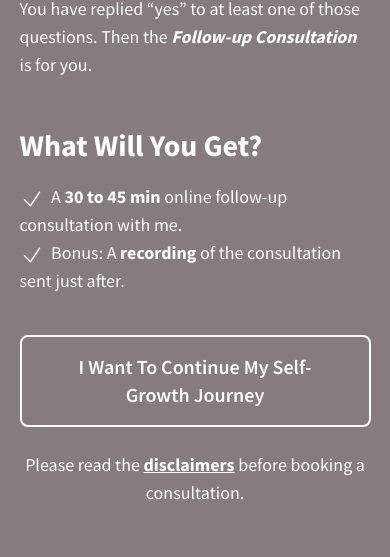
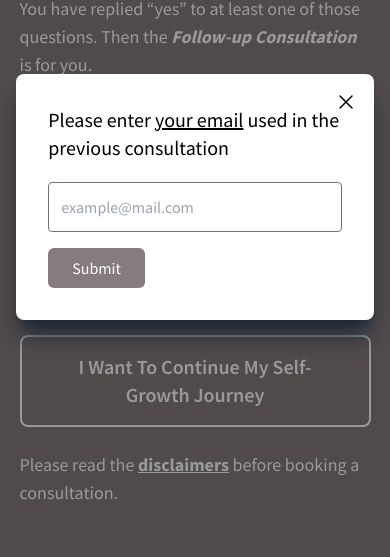
Before and after one commit to yewyewXD/client_zoee-astro, a Next.js app: page /services/followup in a window 390 px wide. Both pictures are taken after a click on the button "I Want To Continue My Self-Growth Journey". Shown: the part 1025-1582 px from the top of the page. Built offline with nearby package versions, Linux system fonts and the light colour scheme; no server answers.

Commit message:
check email b4 followup consultation

```diff
--- a/components/UI/Navbar.jsx
+++ b/components/UI/Navbar.jsx
@@ -1,6 +1,6 @@
 import Image from "next/image";
 import Link from "next/link";
-import React, { useEffect, useState } from "react";
+import React, { Fragment, useEffect, useState } from "react";
 import navItems from "../../json/navItems.json";
 import { useRouter } from "next/router";
 
@@ -164,7 +164,7 @@ const Navbar = () => {
             const hasSubItem = navItem.subItems?.length > 0;
 
             return (
-              <>
+              <Fragment key={navItem.id}>
                 <Link
                   href={navItem.link}
                   key={navItem.id}
@@ -208,7 +208,7 @@ const Navbar = () => {
                     ))}
                   </div>
                 )}
-              </>
+              </Fragment>
             );
           })}
         </div>
--- a/components/UI/modal/PaymentModal.jsx
+++ b/components/UI/modal/PaymentModal.jsx
@@ -1,8 +1,23 @@
 import Image from "next/image";
-import React from "react";
+import React, { useRef, useState } from "react";
 import PaymentBtn from "../buttons/PaymentBtn";
 
-const PaymentModal = ({ onClose, price, image, title }) => {
+const PaymentModal = ({ onClose, price, image, title, clients }) => {
+  const followupEmailRef = useRef();
+  const [isNotEligible, setIsNotEligible] = useState(false);
+  const [isPassedCheck, setIsPassedCheck] = useState(false);
+
+  async function handleCheckFollowup(e) {
+    e.preventDefault();
+    const value = followupEmailRef.current.value;
+    if (clients.includes(value)) {
+      setIsPassedCheck(true);
+      setIsNotEligible(false);
+    } else {
+      setIsNotEligible(true);
+    }
+  }
+
   return (
     <div
       className="fixed h-screen w-screen bg-opacity-40 bg-black flex justify-center items-center"
@@ -33,6 +48,33 @@ const PaymentModal = ({ onClose, price, image, title }) => {
         </span>
 
         {/* Content */}
+
+        {clients && !isPassedCheck ? (
+          <div>
+            <form onSubmit={handleCheckFollowup}>
+              <div className="text-xl mb-5">
+                Please enter <u> your email</u> used in the previous
+                consultation
+              </div>
+              <input
+                ref={followupEmailRef}
+                className="border border-gray-500 rounded w-full p-3"
+                type="email"
+                placeholder="example@mail.com"
+                required
+              />
+              {isNotEligible && (
+                <div className="mt-1 text-sm text-red-600">
+                  You have not done any consultation before and are not eligible
+                  for a Follow-up Consultation.
+                </div>
+              )}
+              <button className="bg-gray text-white py-2 px-6 rounded-md mt-4 hover:opacity-80 smooth">
+                Submit
+              </button>
+            </form>
+          </div>
+        ) : (
           <div>
             <div className="mt-2">
               <div className="flex items-center justify-between">
@@ -68,6 +110,7 @@ const PaymentModal = ({ onClose, price, image, title }) => {
               <PaymentBtn amount={price} />
             </div>
           </div>
+        )}
       </div>
     </div>
   );
--- a/pages/_app.js
+++ b/pages/_app.js
@@ -15,10 +15,11 @@ function MyApp({ Component, pageProps }) {
   const [modalProps, setModalProps] = useState({});
 
   function openPaymentModal(anyProps) {
-    console.log("open");
     setIsModalOpened(true);
     if (anyProps) {
       setModalProps(anyProps);
+    } else {
+      setModalProps({});
     }
   }
 
--- /dev/null
+++ b/pages/api/customer.js
@@ -0,0 +1,17 @@
+export default async function handler(req, res) {
+  try {
+    const response = await fetch(
+      `https://api.airtable.com/v0/appwdcuTEadLSlTYH/tbleZN2ejVkPUMW7l`,
+      {
+        method: "GET",
+        headers: {
+          Authorization: `Bearer ${process.env.AIRTABLE_TOKEN}`,
+        },
+      }
+    );
+    const data = await response.json();
+    res.status(200).json(data.records.map((record) => record.fields.students));
+  } catch (err) {
+    res.status(500).send(err);
+  }
+}
--- a/pages/services/followup.jsx
+++ b/pages/services/followup.jsx
@@ -1,12 +1,29 @@
 import Head from "next/head";
 import Link from "next/link";
-import React from "react";
+import React, { useState } from "react";
 import Footer from "../../components/UI/Footer";
 import Navbar from "../../components/UI/Navbar";
 import SectionHead from "../../components/UI/SectionHead";
 import Tick from "../../components/UI/Tick";
+import { getClients } from "../../utils";
+import { SyncLoader } from "react-spinners";
 
-const Followup = () => {
+const Followup = ({ openPaymentModal }) => {
+  const [isLoading, setIsLoading] = useState(false);
+
+  async function handleBooking() {
+    setIsLoading(true);
+    const clients = await getClients();
+    setIsLoading(false);
+
+    openPaymentModal({
+      price: 50,
+      image: "/images/service-follow.jpg",
+      title: "Follow-up Consultation",
+      clients,
+    });
+  }
+
   return (
     <div>
       <Head>
@@ -117,13 +134,24 @@ const Followup = () => {
                 </ul>
               </div>
 
-              <div className="sm:mt-20 mt-10 flex justify-center">
-                <button className="sm:text-2xl text-xl sm:px-12 px-8 sm:py-6 py-4 border-2 border-white hover:bg-white hover:text-black sm:font-bold font-semibold smooth rounded-lg hover:scale-105">
+              <div className="sm:mt-20 mt-10 flex flex-col items-center">
+                <button
+                  onClick={handleBooking}
+                  className={`sm:text-2xl text-xl sm:px-12 px-8 sm:py-6 py-4 border-2 border-white ${
+                    !isLoading &&
+                    "hover:bg-white hover:text-black hover:scale-105"
+                  } sm:font-bold font-semibold smooth rounded-lg relative flex items-center justify-center`}
+                >
+                  <span className="absolute">
+                    <SyncLoader color={"white"} loading={isLoading} size={12} />
+                  </span>
+
+                  <span className={isLoading ? "text-transparent" : ""}>
                     I Want To Continue My Self-Growth Journey
+                  </span>
                 </button>
-              </div>
 
-              <div className="mt-6 2xl:text-xl text-lg text-center">
+                <div className="mt-6 2xl:text-xl text-lg">
                   Please read the{" "}
                   <Link
                     href="/disclaimer"
@@ -136,6 +164,7 @@ const Followup = () => {
               </div>
             </div>
           </div>
+        </div>
       </main>
 
       <Footer />
--- a/utils.js
+++ b/utils.js
@@ -6,3 +6,9 @@ export async function isSlotAvailable() {
   }
   return false;
 }
+
+export async function getClients() {
+  const res = await fetch("/api/customer");
+  const data = await res.json();
+  return data;
+}
```
Lines whose indentation alone changed are shown as unchanged.
